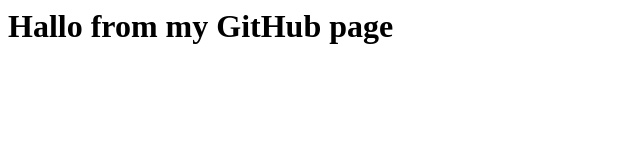
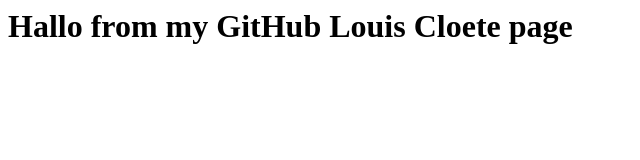
Before and after one commit to louiscloete001/louiscloete001.github.io, a plain HTML site: page index.html in a window 1280 px wide. Shown: the whole page, without its empty margins (0-640 px from the left). Drawn offline with Linux system fonts and the light colour scheme.

Commit message:
Update index.html

```diff
--- a/index.html
+++ b/index.html
@@ -1 +1 @@
-<h1> Hallo from my GitHub page </h1>
+<h1> Hallo from my GitHub Louis Cloete page </h1>
```
